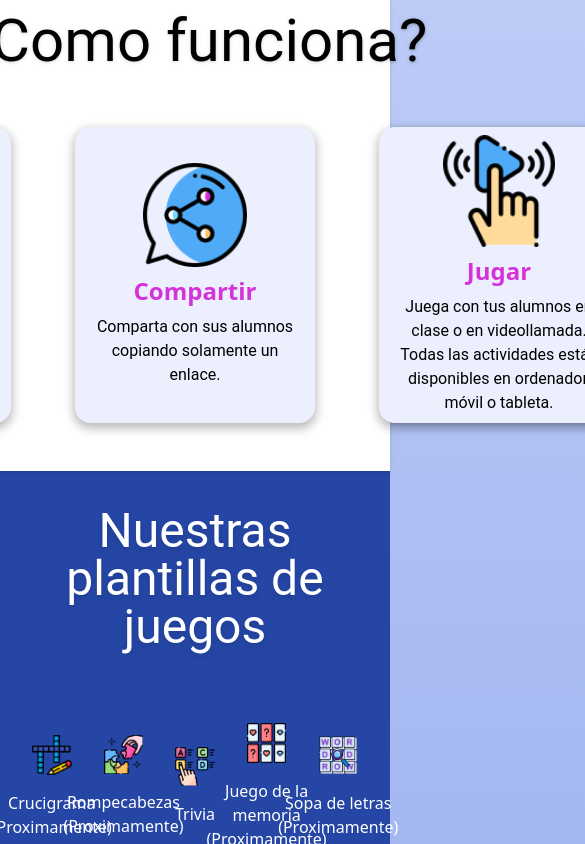
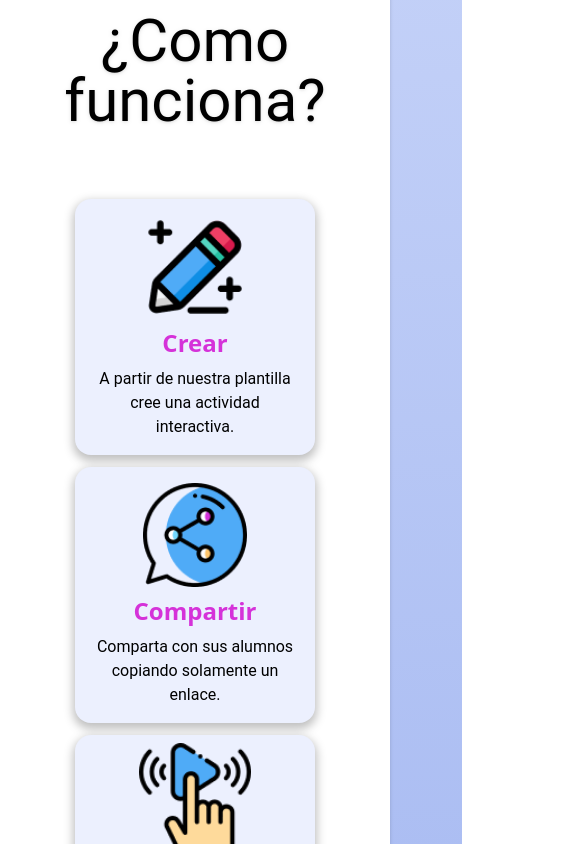
Before and after one commit to No-Country-simulation/s19-13-ft-webapp, a React (Vite) app in the folder webapp-seleccionado/: page / in a window 390 px wide. Shown: the part 1320-2164 px from the top of the page, 585 px wide, since content can reach past the window. Built offline with nearby package versions, Linux system fonts and the light colour scheme; what cohere-ai would draw is missing.

Commit message:
ComoFuncionaResponsive

```diff
--- a/webapp-seleccionado/src/modules/pages/Home-page/Home.jsx
+++ b/webapp-seleccionado/src/modules/pages/Home-page/Home.jsx
@@ -50,13 +50,13 @@ const Home = () => {
 
       {/* Seccion Como Funciona */}
 
-      <div className='flex justify-center items-center bg-white p-12 drop-shadow max-w-fit mx-auto relative z-10 mb-[-100px] mt-40'>
+      <div className='flex justify-center items-center bg-white p-12 drop-shadow max-w-fit mx-auto relative z-10 mb-[-100px] mt-40 '>
         <section className='flex flex-col'>
           <h1 className='text-center m-4 font-Roboto text-6xl mb-14 drop-shadow'>
             ¿Como funciona?
           </h1>
-          <div className='flex flex-row gap-16'>
-            <div className='bg-Gris p-4 flex flex-col gap-2  w-60 border-gray-400  justify-center items-center rounded-2xl text-center shadow-custom hover:scale-105'>
+          <div className='md:flex md:gap-16 justify-items-center '>
+            <div className='bg-Gris p-4 flex flex-col gap-2  w-60 border-gray-400 mt-3 justify-center items-center rounded-2xl text-center shadow-custom hover:scale-105'>
               <img src={CreateLogo} alt='' className='w-2/4' />
               <span className='text-RosadoC font-semibold text-2xl'>Crear</span>
               <p className='font-Roboto text-black'>
@@ -64,7 +64,7 @@ const Home = () => {
               </p>
             </div>
 
-            <div className='bg-Gris p-4 flex flex-col gap-2  w-60 border-gray-400  justify-center items-center  text-center  rounded-2xl shadow-custom hover:scale-105'>
+            <div className='bg-Gris p-4 flex flex-col gap-2  w-60 border-gray-400 mt-3  justify-center items-center  text-center  rounded-2xl shadow-custom hover:scale-105'>
               <img src={ShareLogo} alt='' className='w-2/4' />
               <span className='text-RosadoC font-semibold text-2xl'>
                 Compartir
@@ -74,7 +74,7 @@ const Home = () => {
               </p>
             </div>
 
-            <div className='bg-Gris p-2 flex flex-col gap-2  w-60 border-gray-400  justify-center items-center  rounded-2xl text-center shadow-custom hover:scale-105'>
+            <div className='bg-Gris p-2 flex flex-col gap-2  w-60 border-gray-400 mt-3 justify-center items-center  rounded-2xl text-center shadow-custom hover:scale-105'>
               <img src={PlayLogo} alt='' className='w-2/4' />
               <span className='text-RosadoC font-semibold text-2xl'>Jugar</span>
               <p className='font-Roboto text-black'>
```
